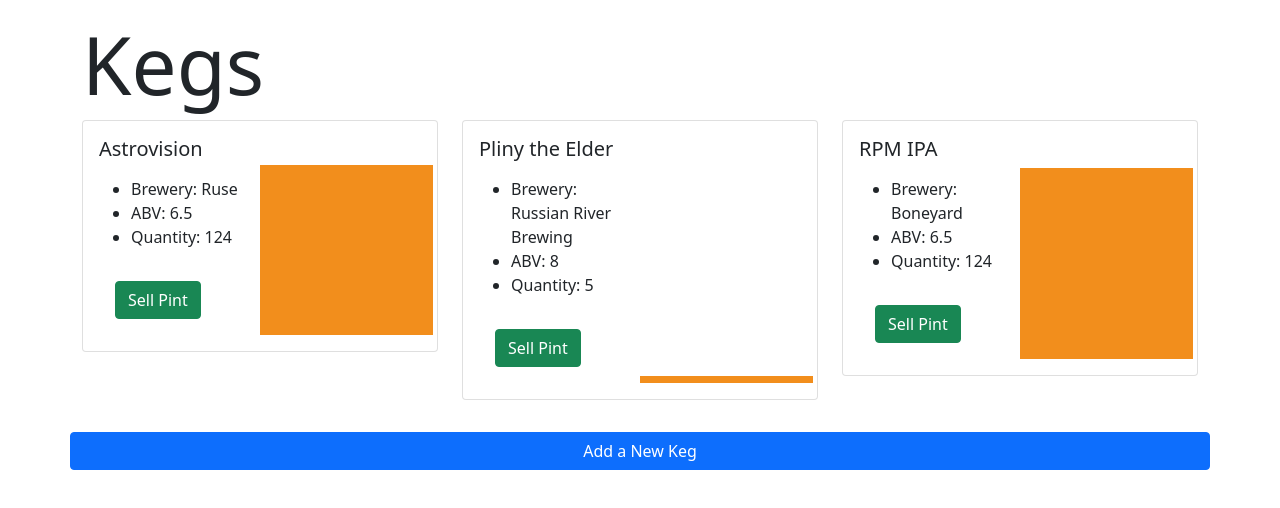
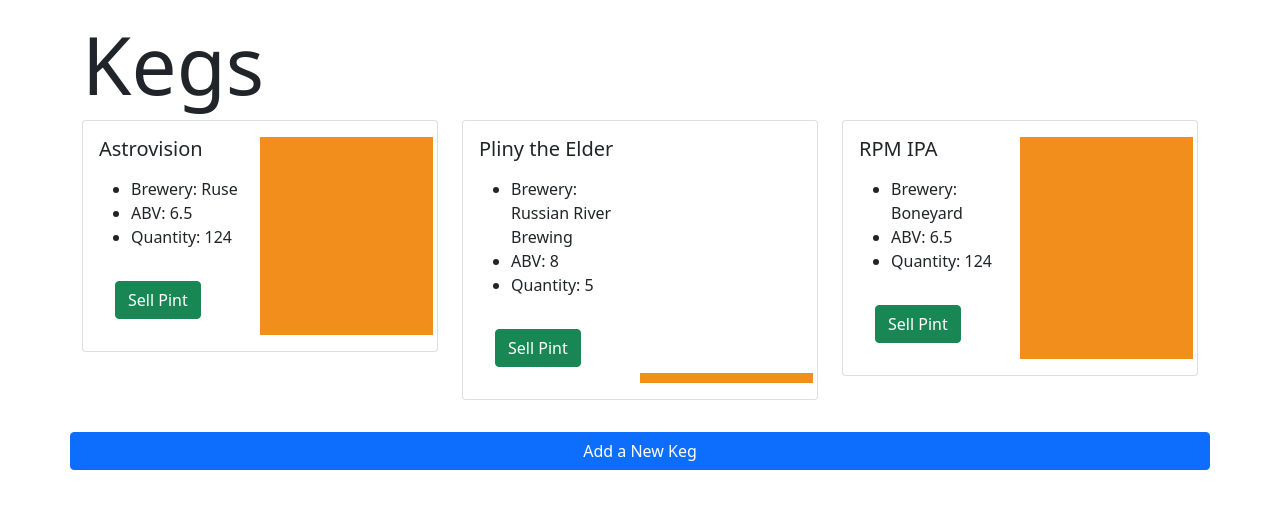
Before and after one commit to mireie/tap-room, a React (Create React App) app: page / in a window 1280 px wide. Shown: the top 508 px of the page. Built offline with nearby package versions, Linux system fonts and the light colour scheme.

Commit message:
update remainPercent

```diff
--- a/src/components/Keg.js
+++ b/src/components/Keg.js
@@ -12,7 +12,7 @@
   }
 
 
-  const remainPercent = Math.floor((props.qty / 144) * 100)
+  const remainPercent = Math.floor((props.qty / 124) * 100)
   const cardStyles = {
     background: `linear-gradient(to top, #f28e1c ${remainPercent}%, white 0%)`
   }
```
